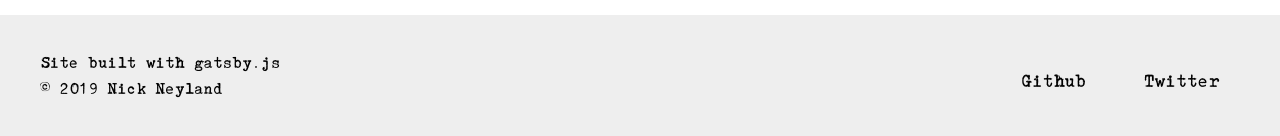
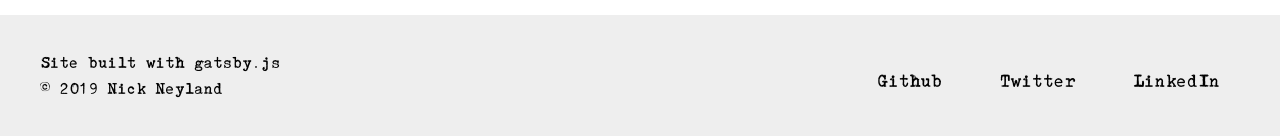
Before and after one commit to nickneyland/new-website, a Gatsby site: page / in a window 1280 px wide. Shown: the part 860-996 px from the top of the page. Built offline with nearby package versions, Linux system fonts and the light colour scheme; Gatsby itself is replaced by a stand-in of ours.

Commit message:
adding linkedin link

```diff
--- a/src/components/layout.js
+++ b/src/components/layout.js
@@ -33,6 +33,7 @@
             <ul className="right-footer">
                 <li><a href="https://github.com/nickneyland" target="_blank" rel="noopener noreferrer">Github</a></li>
                 <li><a href="https://twitter.com/nickneyland" target="_blank" rel="noopener noreferrer">Twitter</a></li>
+                <li><a href="https://www.linkedin.com/in/nick-neyland/" target="_blank" rel="noopener noreferrer">LinkedIn</a></li>
             </ul>
         </footer>
     </div>
```
